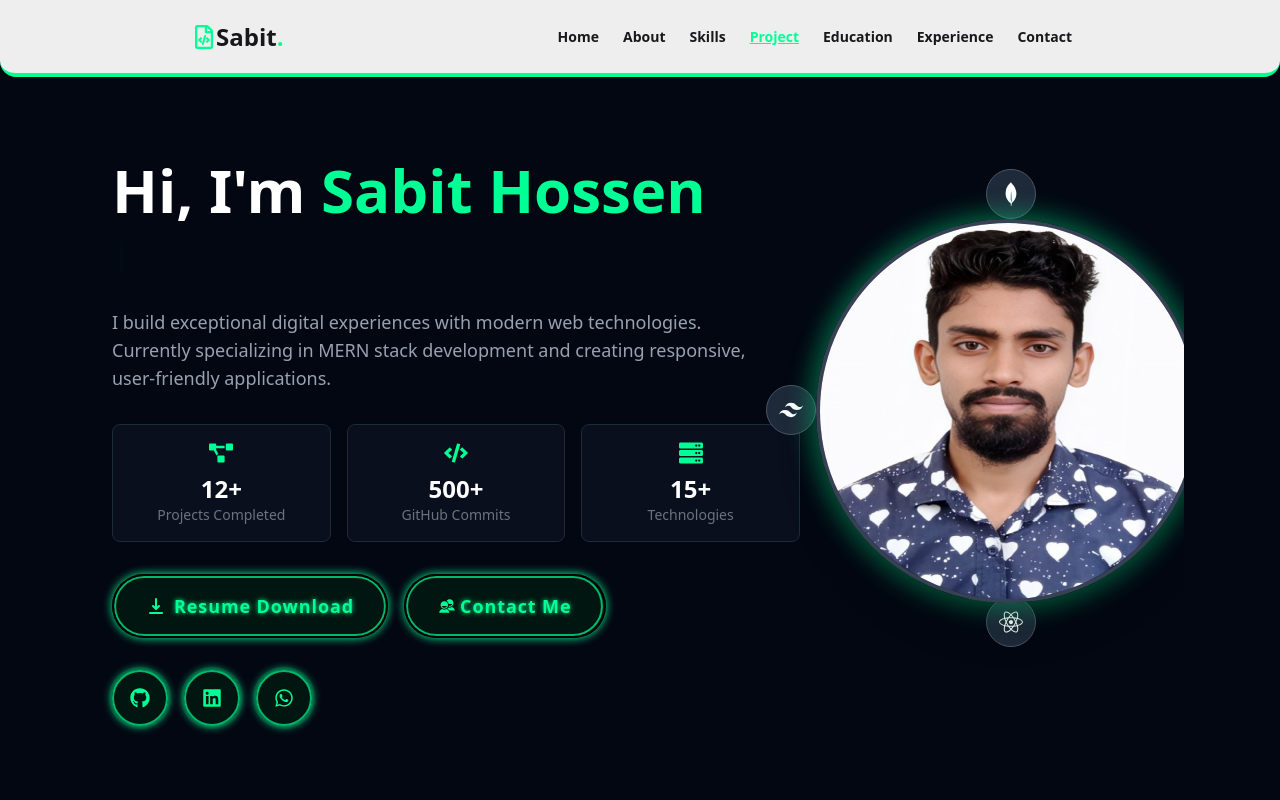
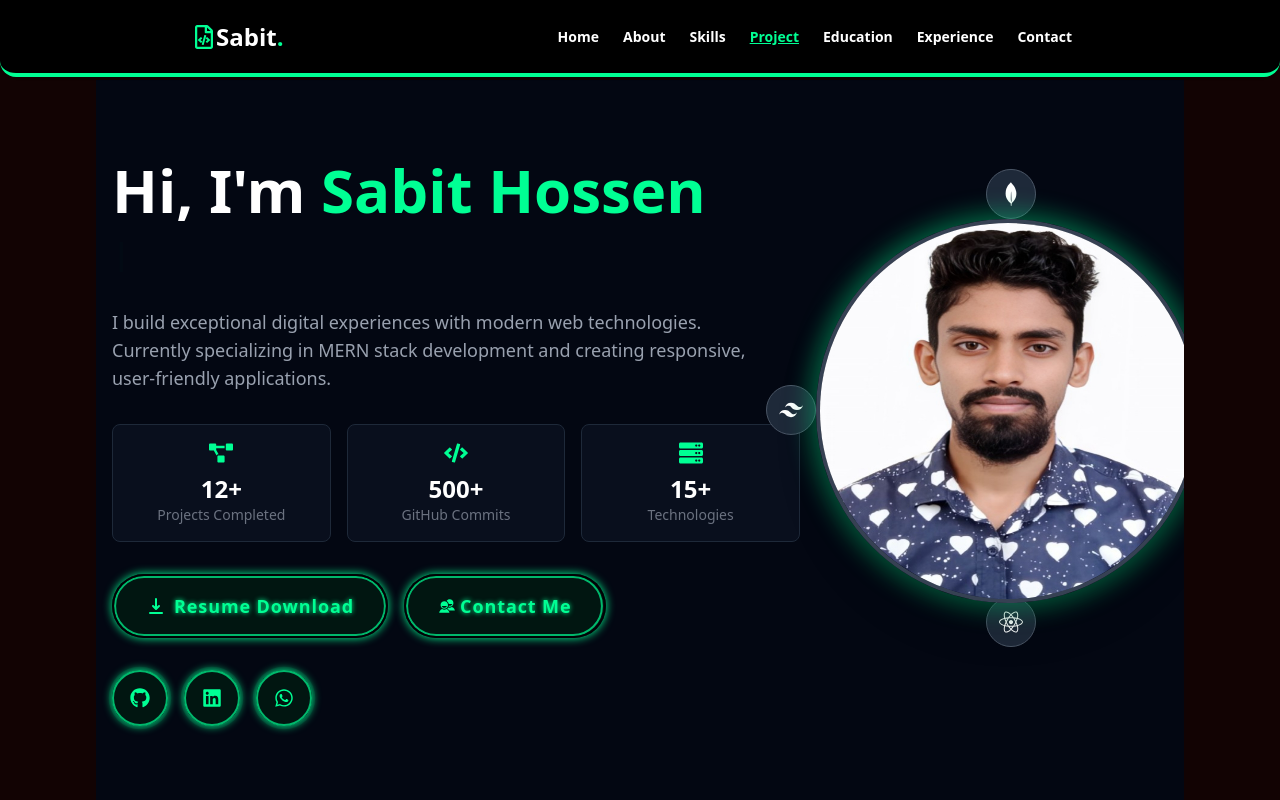
Before and after one commit to sabithossen4/Portfolio, a React (Vite) app: page / in a window 1280 px wide. Shown: the top 800 px of the page. Built offline with nearby package versions, Linux system fonts and the light colour scheme.

Commit message:
update style

```diff
--- a/src/layouts/RootLayout.jsx
+++ b/src/layouts/RootLayout.jsx
@@ -45,20 +45,20 @@ const RootLayout = () => {
     ));
 
   return (
-    <div className="drawer drawer-end bg-[#030712]">
+    <div className="drawer drawer-end bg-[#120303]">
       <input id="my-drawer-4" type="checkbox" className="drawer-toggle" />
 
       {/* Page content */}
       <div className="drawer-content flex flex-col min-h-screen">
         {/* Navbar */}
-        <div className="navbar bg-base-300 w-full justify-between xl:px-48 py-3 fixed top-0 z-50 shadow-sm border-b-4 rounded-b-2xl border-[#00ff94]">
+        <div className="navbar bg-base-300 w-full justify-between xl:px-48 py-3 fixed top-0 z-50 shadow-sm border-b-4 rounded-b-2xl border-[#00ff94] bg-black text-white">
           <div className="text-lg font-semibold text-accent flex justify-center items-center">
             <FaRegFileCode className="text-[#00ff94] text-xl md:text-2xl font-bold" />
             <Link
               to="/"
               className="text-base-content text-xl md:text-2xl font-bold"
             >
-              Sabit<span className="text-[#00ff94]">.</span>
+              <span className='text-white'>Sabit</span><span className="text-[#00ff94]">.</span>
             </Link>
           </div>
 
@@ -104,13 +104,13 @@ const RootLayout = () => {
       {/* Right-side drawer */}
       <div className="drawer-side z-50">
         <label htmlFor="my-drawer-4" className="drawer-overlay"></label>
-        <div className="w-64 min-h-full bg-base-200 flex flex-col justify-start items-start px-6 py-8">
+        <div className="w-64 min-h-full bg-black  flex flex-col justify-start items-start px-6 py-8">
           <div className="text-2xl font-bold text-[#00ff94] mb-6">
-            Sabit<span className="text-base-content">.</span>
+            Sabit<span className="text-base-content text-white">.</span>
           </div>
 
           {/* Drawer Navigation */}
-          <ul className="menu space-y-2 w-full text-base-content">
+          <ul className="menu space-y-2 w-full text-base-content text-white">
             {renderLinks(closeDrawer)}
           </ul>
         </div>
```
